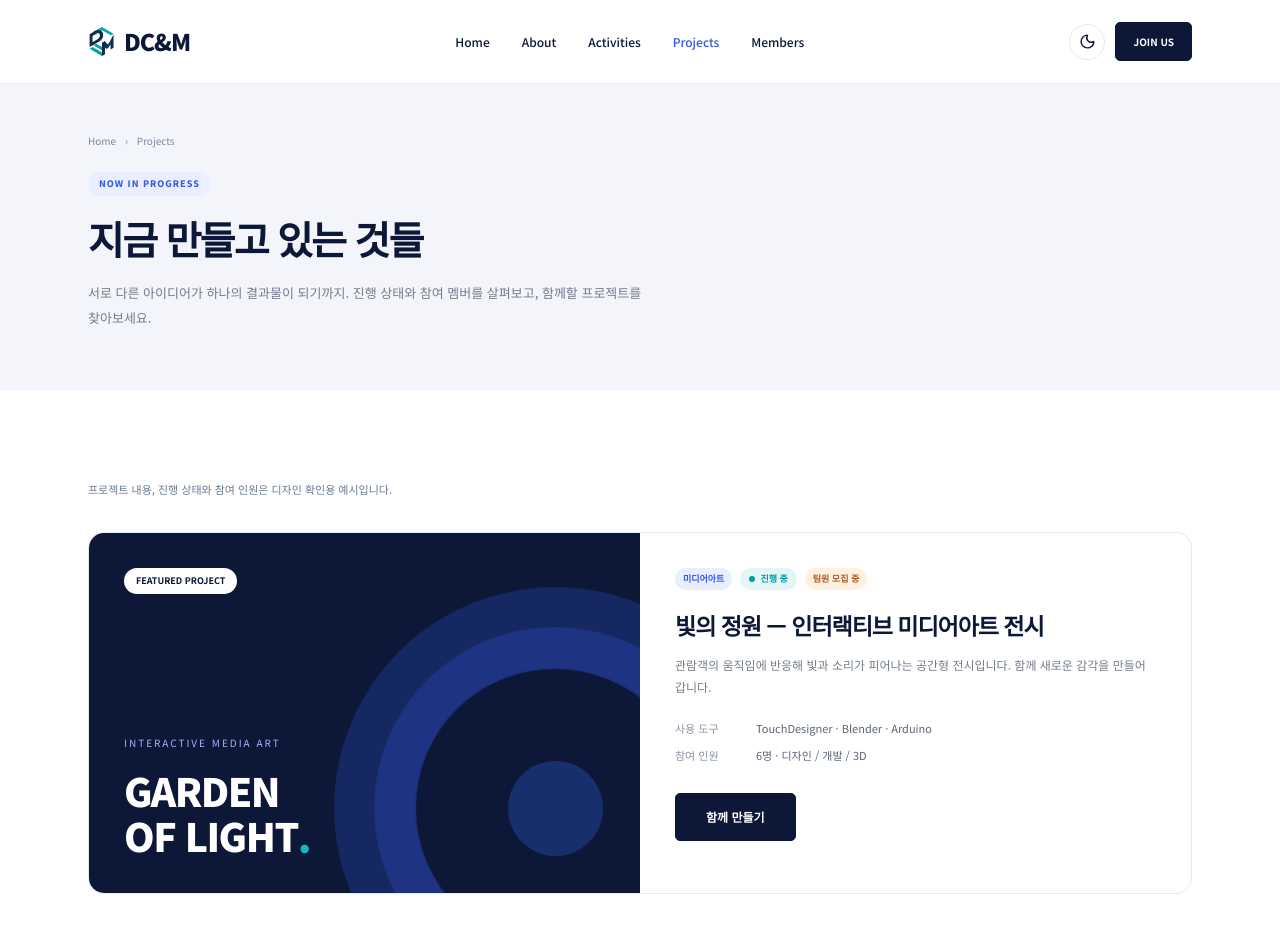
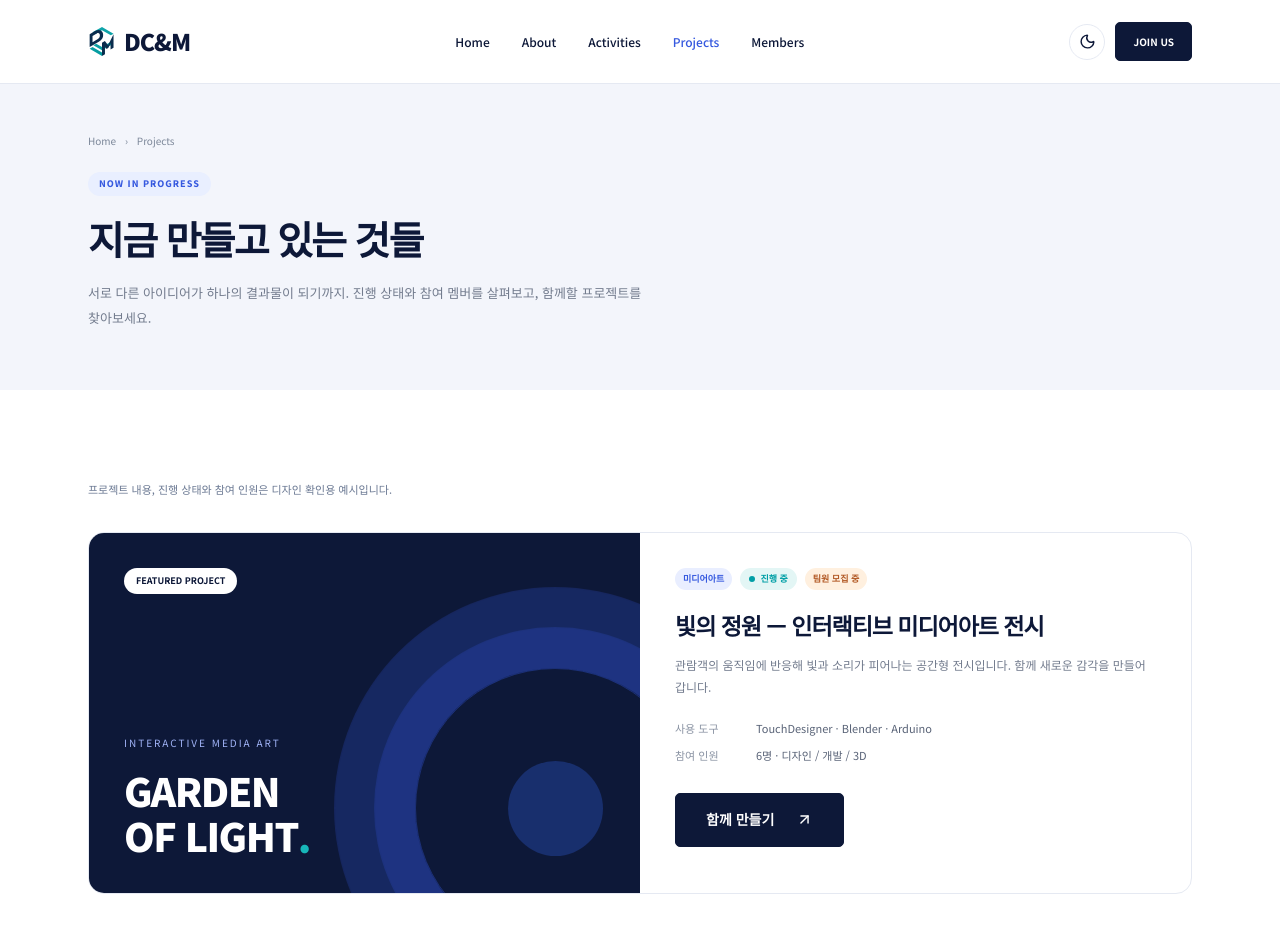
Before and after one commit to DCNM-Hackathon/DCNM, a Next.js app: page /projects in a window 1280 px wide. Shown: the top 952 px of the page. Built offline with nearby package versions, Linux system fonts and the light colour scheme.

Commit message:
feat: 화살표 제거

```diff
--- a/app/globals.css
+++ b/app/globals.css
@@ -1094,6 +1094,8 @@ dd {
 }
 .featured-content .button {
   margin-top: 7px;
+  font-size: 14px;
+  padding: 14px 30px;
 }
 .projects-grid {
   display: grid;
--- a/app/projects/page.tsx
+++ b/app/projects/page.tsx
@@ -57,7 +57,7 @@ export default function ProjectsPage() {
                 </div>
               </dl>
               <Link className="button" href="/apply">
-                함께 만들기
+                함께 만들기 <ArrowUpRight size={17} />
               </Link>
             </div>
           </article>
```
